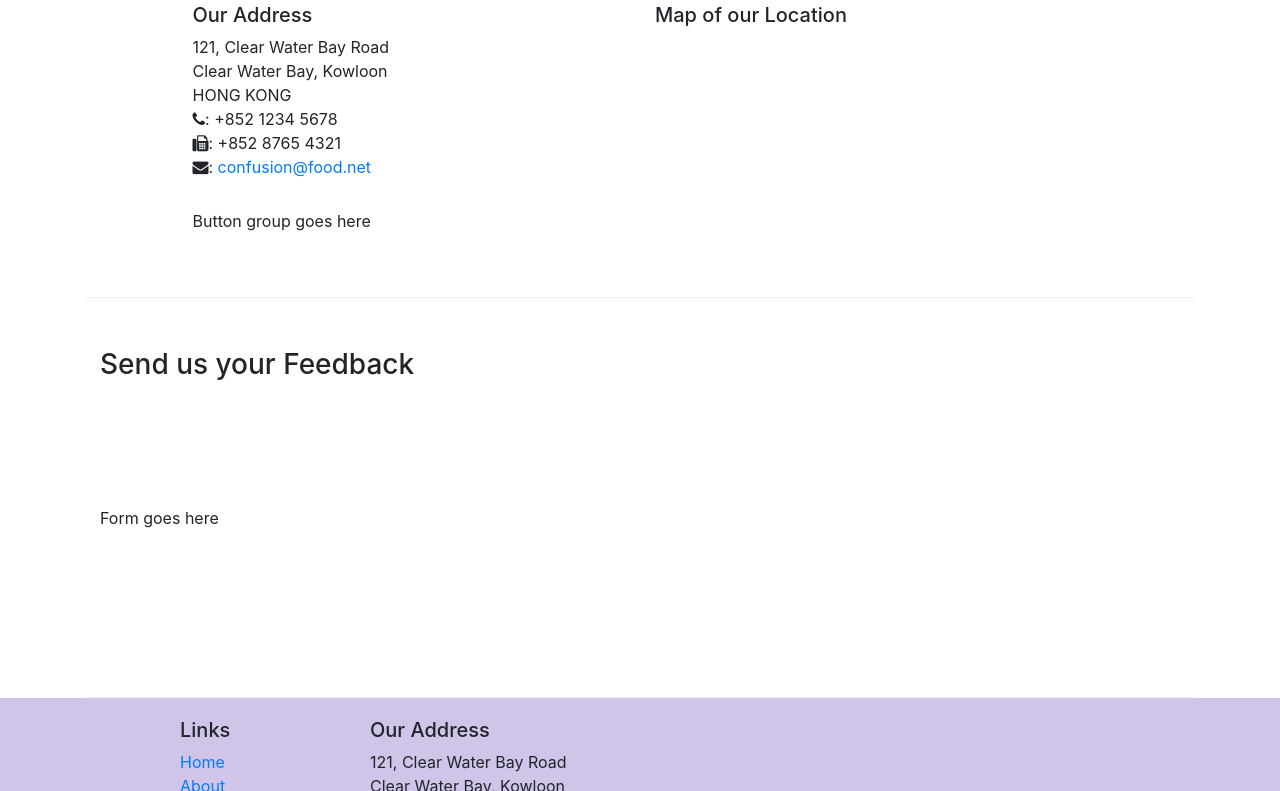
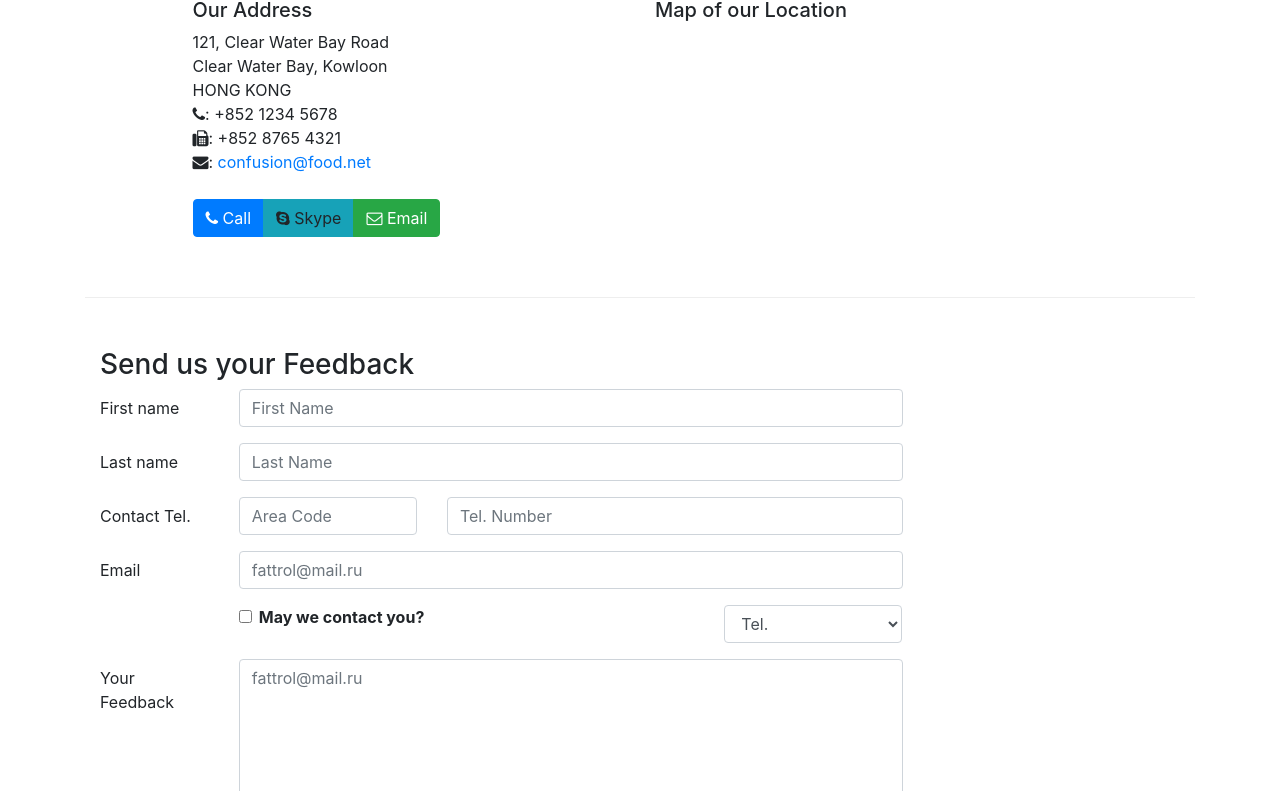
Before and after one commit to AydanKusland/Bootstrap, a website: page contactus.html in a window 1280 px wide. Shown: the part 567-1358 px from the top of the page. Drawn offline with nearby package versions, Linux system fonts and the light colour scheme.

Commit message:
Added buttons and form

```diff
--- a/contactus.html
+++ b/contactus.html
@@ -17,6 +17,9 @@
 </head>
 
 <body>
+
+    <!--NAVBAR-->
+
     <nav class="navbar navbar-dark navbar-expand-sm fixed-top">
         <div class="container">
             <button class="navbar-toggler" type="button" data-toggle="collapse" data-target="#Navbar">
@@ -33,6 +36,8 @@
             </div>
         </div>
     </nav>
+
+     <!--HEADER-->
 
     <header class="jumbotron">
         <div class="container">
@@ -78,8 +83,15 @@
             <div class="col-12 col-sm-6 offset-sm-1">
                 <h5>Map of our Location</h5>
             </div>
+
+            <!-- Buttons -->
+
             <div class="col-12 col-sm-11 offset-sm-1">
-                Button group goes here
+                <div class="btn-group" role="group">
+                    <a role="button" class="btn btn-primary" href="tel:+85212345678"><i class="fa fa-phone"></i> Call</a>
+                    <a role="button" class="btn btn-info"><i class="fa fa-skype"></i> Skype</a>
+                    <a role="button" class="btn btn-success" href="mailto:confusion@food.net"><i class="fa fa-envelope-o"></i> Email</a>
+                </div>
             </div>
         </div>
 
@@ -87,14 +99,84 @@
            <div class="col-12">
               <h3>Send us your Feedback</h3>
            </div>
+
+            <!--FORM-->
+
             <div class="col-12 col-md-9">
-                Form goes here
+                <form>
+                    <div class="form-group row">
+                        <label for="firstname" class="col-md-2 col-form-label">First name</label>
+                        <div class="col-md-10">
+                            <input type="text" class="form-control" id="firstname" name="firstname" placeholder="First Name">
+                        </div>
+                    </div>
+
+                    <div class="form-group row">
+                        <label for="lastname" class="col-md-2 col-form-label">Last name</label>
+                        <div class="col-md-10">
+                            <input type="text" class="form-control" id="lastname" name="lastname" placeholder="Last Name">
+                        </div>
+                    </div>
+
+                    <div class="form-group row">
+                        <label for="telnum" class="col-12 col-md-2 col-form-label">Contact Tel.</label>
+                        <div class="col-5 col-md-3">
+                            <input type="tel" class="form-control" id="areacode" name="areacode" placeholder="Area Code">
+                        </div>
+                        <div class="col-7 col-md-7">
+                            <input type="tel" class="form-control" id="telnum" name="telnum" placeholder="Tel. Number">
+                        </div>
+                    </div>
+
+                    <div class="form-group row">
+                        <label for="emailid" class="col-12 col-md-2 col-form-label">Email</label>
+                        <div class="col-md-10">
+                            <input type="email" class="form-control" id="emailid" name="emailid" placeholder="fattrol@mail.ru">
+                        </div>
+                    </div>
+
+                    <div class="form-group row">
+                        <div class="col-md-6 offset-md-2">
+                            <div class="form-check">
+                                <input type="checkbox" class="form-check-input" name="approve" id="approve" value="">
+                                <label class="form-check-label" for="approve">
+                                    <strong>May we contact you?</strong>
+                                </label>
+                            </div>
+                        </div>
+                        <div class="col-md-3 offset-md-1">
+                            <select class="form-control">
+                                <option>Tel.</option>
+                                <option>E-mail</option>
+                            </select>
+                        </div>
+                    </div>
+
+                        <div class="form-group row">
+                            <label for="feedback" class="col-12 col-md-2 col-form-label">Your Feedback</label>
+                            <div class="col-md-10">
+                                <textarea class="form-control" id="feedback" name="emailid" placeholder="fattrol@mail.ru" rows="12"></textarea>
+                            </div>
+                        </div>
+
+                        <div class="form-group row">
+                            <div class="offset-md-2 col-md-10">
+                                <button type="submit" class="btn btn-primary">
+                                    Send Feedback
+                                </button>
+                            </div>
+                        </div>
+
+                </form>
             </div>
-             <div class="col-12 col-md">
-            </div>
+
+
        </div>
 
     </div>
+
+
+     <!-- FOOTER -->
 
     <footer class="footer">
         <div class="container">
@@ -102,8 +184,8 @@
                 <div class="col-4 offset-1 col-sm-2">
                     <h5>Links</h5>
                     <ul class="list-unstyled">
-                        <li><a href="#">Home</a></li>
-                        <li><a href="#">About</a></li>
+                        <li><a href="index.html">Home</a></li>
+                        <li><a href="aboutus.html">About</a></li>
                         <li><a href="#">Menu</a></li>
                         <li><a href="#">Contact</a></li>
                     </ul>
@@ -138,10 +220,13 @@
            </div>
         </div>
     </footer>
+
     <!-- jQuery first, then Popper.js, then Bootstrap JS. -->
+
     <script src="node_modules/jquery/dist/jquery.slim.min.js"></script>
     <script src="node_modules/popper.js/dist/umd/popper.min.js"></script>
     <script src="node_modules/bootstrap/dist/js/bootstrap.min.js"></script>
+
 </body>
 
 </html>
```
Also changed, not shown: aboutus.html (+4 -2 lines), index.html (+2 -2 lines).
